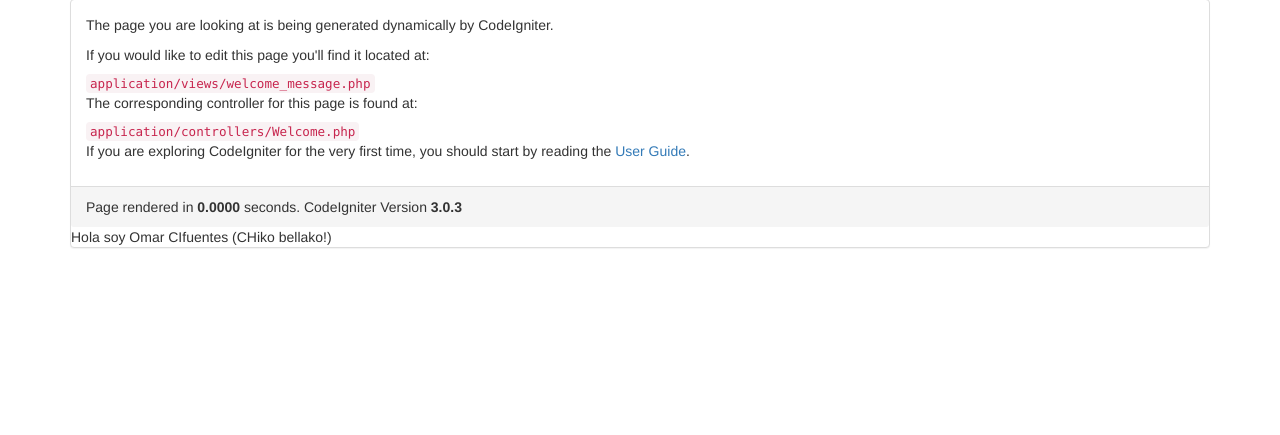
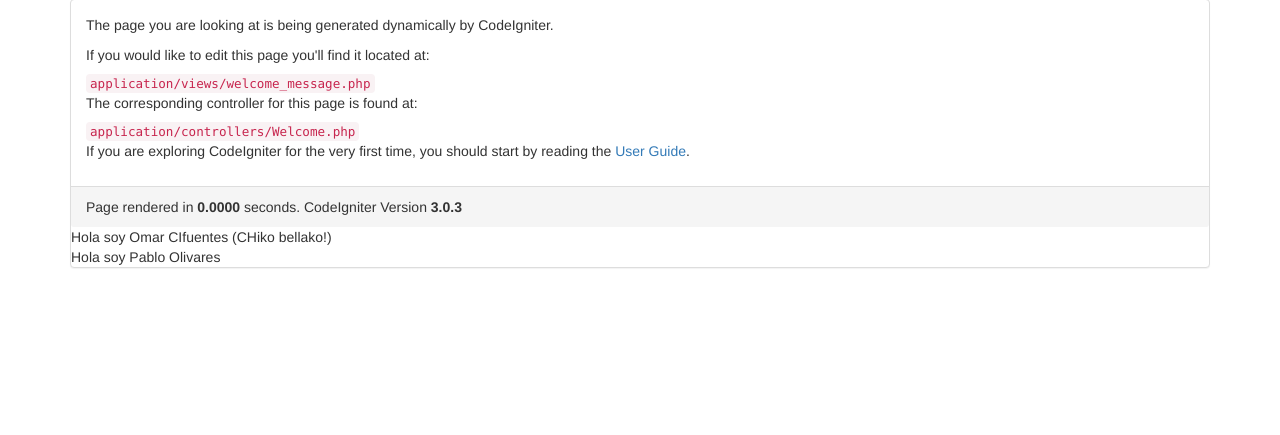
Before and after one commit to xaloh007/TeclerasVirtualesPHP, a CodeIgniter app: page /CodeIgniter/ in a window 1280 px wide. Shown: the part 193-628 px from the top of the page. Run offline with CodeIgniter, Linux system fonts and the light colour scheme.

Commit message:
Agregar hola mundo

```diff
--- a/application/views/welcome_message.php
+++ b/application/views/welcome_message.php
@@ -21,4 +21,5 @@ defined('BASEPATH') OR exit('No direct script access allowed');
 
 
 	<div> Hola soy Omar CIfuentes (CHiko bellako!)</div>
+	<div>Hola soy Pablo Olivares</div>
 	</div>
```
